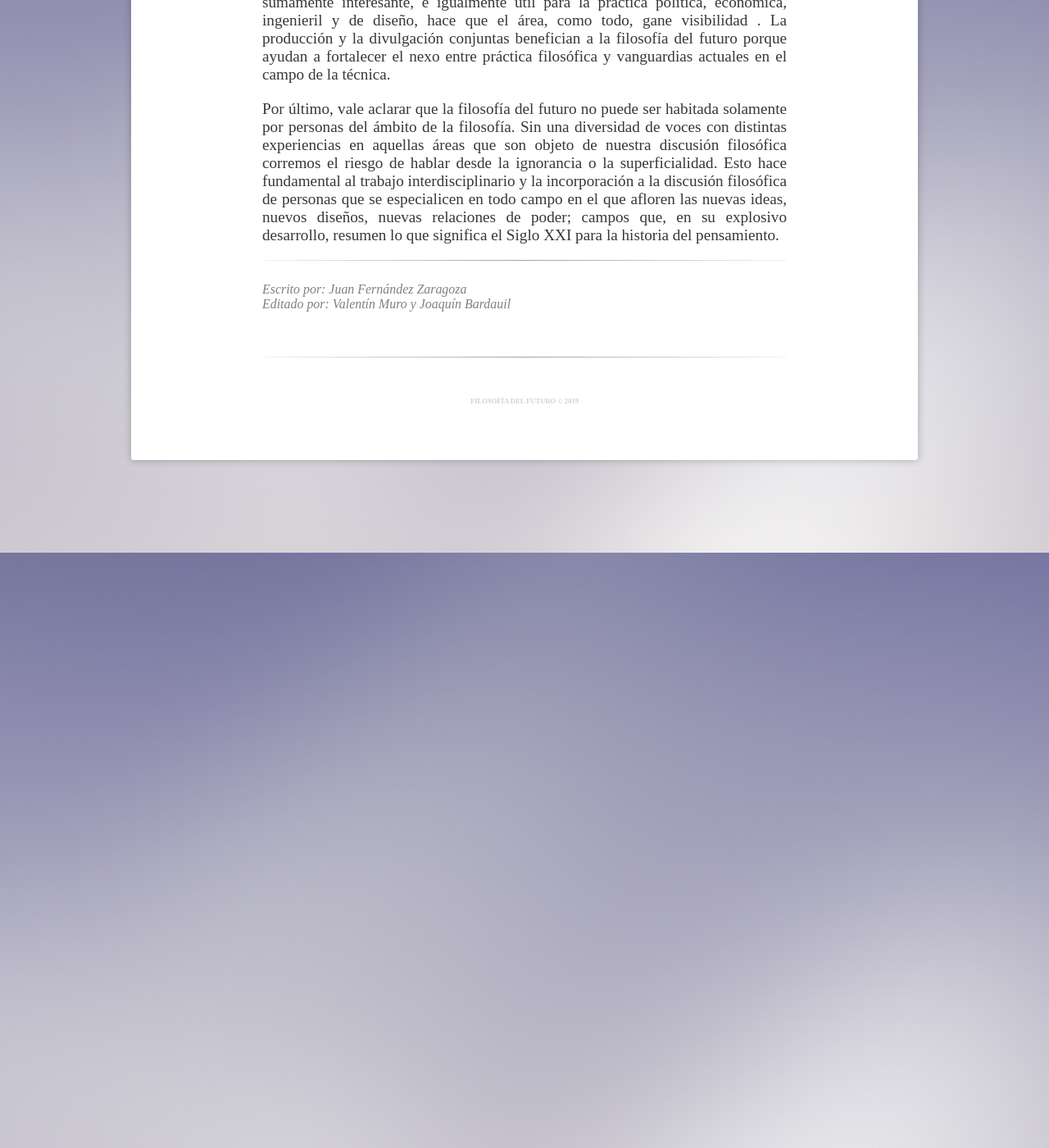
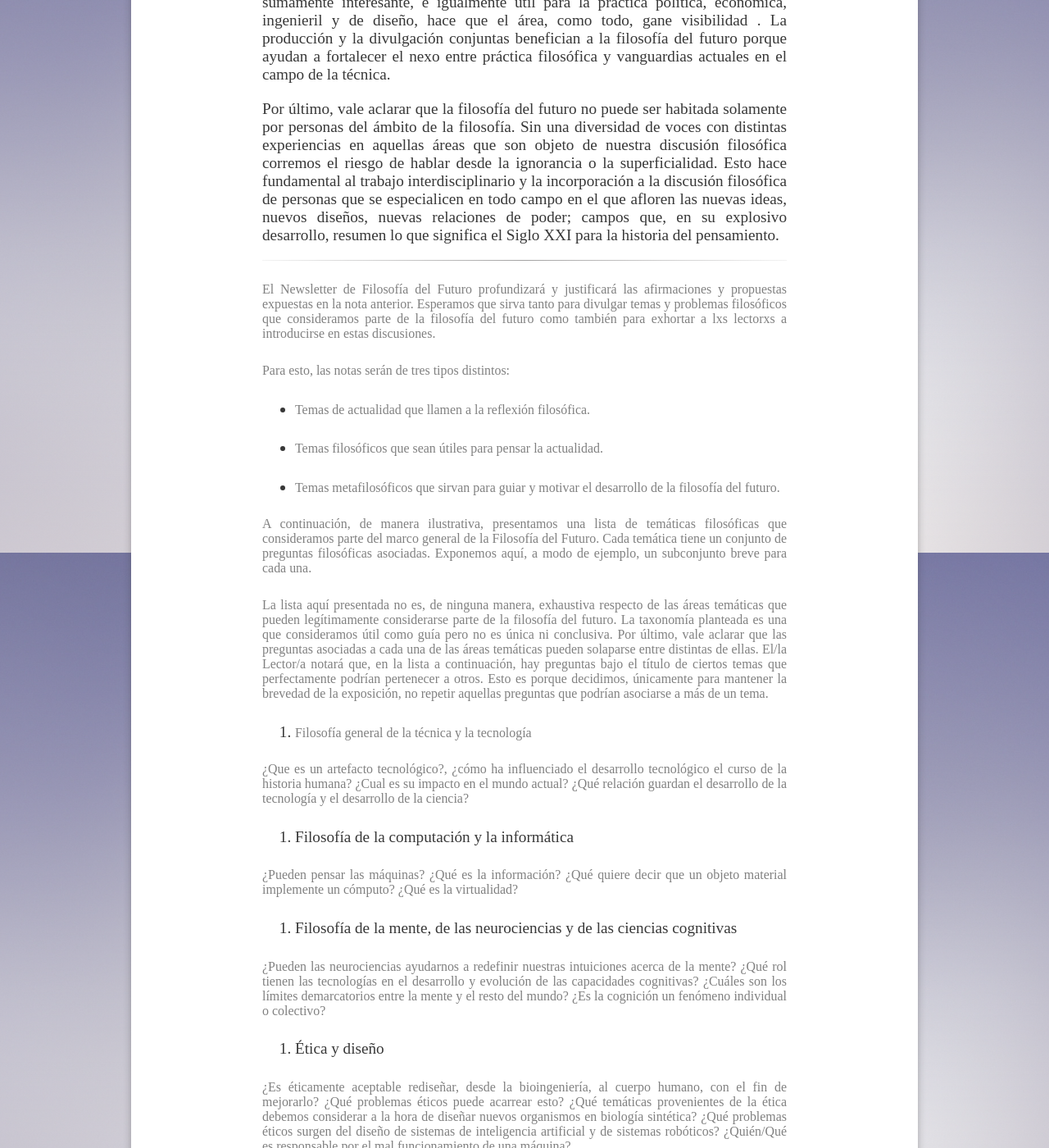
Before and after one commit to filosofiadelfuturo/filosofiadelfuturo.com, a Jekyll site: the page built from _posts/2019-09-21-porque-filosofia-y-futuro.md, in a window 1280 px wide and 1400 px high, scrolled down 2026 px. Shown: the whole window at 82% size. Built offline with Jekyll 4.4.1, drawn with Linux system fonts in a browser that asks for light colours; some of the changed text lies outside the part shown.

Commit message:
modifyng posts

```diff
--- a/_posts/2019-9-21-porque-filosofia-y-futuro.md
+++ b/_posts/2019-09-21-porque-filosofia-y-futuro.md
@@ -24,3 +24,48 @@ La filosofía del futuro es, a fin de cuentas, como la más antigua de las filos
 Hablar de “filosofía del futuro” beneficia al conjunto de las personas que se dedican a las distintas temáticas y problemas que se enmarcan en ese concepto. A partir de la labor conjunta y la inclusión de una variedad de miradas al discutir y analizar un mismo objeto de estudio, la comprensión del mismo se vuelve más completa. Además, mostrar que se trata de una corriente de trabajo sistemático, sumamente interesante, e igualmente útil para la práctica política, económica, ingenieril y de diseño, hace que el área, como todo, gane visibilidad . La producción y la divulgación conjuntas benefician a la filosofía del futuro porque ayudan a fortalecer el nexo entre práctica filosófica y vanguardias actuales en el campo de la técnica.
 
 Por último, vale aclarar que la filosofía del futuro no puede ser habitada solamente por personas del ámbito de la filosofía. Sin una diversidad de voces con distintas experiencias en aquellas áreas que son objeto de nuestra discusión filosófica corremos el riesgo de hablar desde la ignorancia o la superficialidad. Esto hace fundamental al trabajo interdisciplinario y la incorporación a la discusión filosófica de personas que se especialicen en todo campo en el que afloren las nuevas ideas, nuevos diseños, nuevas relaciones de poder; campos que, en su explosivo desarrollo, resumen lo que significa el Siglo XXI para la historia del pensamiento.
+
+---
+##### El Newsletter de Filosofía del Futuro profundizará y justificará las afirmaciones y propuestas expuestas en la nota anterior. Esperamos que sirva tanto para divulgar temas y problemas filosóficos que consideramos parte de la filosofía del futuro como también para exhortar a lxs lectorxs a introducirse en estas discusiones.
+
+##### Para esto, las notas serán de tres tipos distintos:
+
+* ##### Temas de actualidad que llamen a la reflexión filosófica.
+* ##### Temas filosóficos que sean útiles para pensar la actualidad.
+* ##### Temas metafilosóficos que sirvan para guiar y motivar el desarrollo de la filosofía del futuro.
+
+##### A continuación, de manera ilustrativa, presentamos una lista de temáticas filosóficas que consideramos parte del marco general de la Filosofía del Futuro. Cada temática tiene un conjunto de preguntas filosóficas asociadas. Exponemos aquí, a modo de ejemplo, un subconjunto breve para cada una.
+
+##### La lista aquí presentada no es, de ninguna manera, exhaustiva respecto de las áreas temáticas que pueden legítimamente considerarse parte de la filosofía del futuro. La taxonomía planteada es una que consideramos útil como guía pero no es única ni conclusiva. Por último, vale aclarar que las preguntas asociadas a cada una de las áreas temáticas pueden solaparse entre distintas de ellas. El/la Lector/a notará que, en la lista a continuación, hay preguntas bajo el título de ciertos temas que perfectamente podrían pertenecer a otros. Esto es porque decidimos, únicamente para mantener la brevedad de la exposición, no repetir aquellas preguntas que podrían asociarse a más de un tema.
+
+1. ##### Filosofía general de la técnica y la tecnología
+
+##### ¿Que es un artefacto tecnológico?, ¿cómo ha influenciado el desarrollo tecnológico el curso de la historia humana? ¿Cual es su impacto en el mundo actual? ¿Qué relación guardan el desarrollo de la tecnología y el desarrollo de la ciencia?
+
+2. Filosofía de la computación y la informática
+
+##### ¿Pueden pensar las máquinas? ¿Qué es la información? ¿Qué quiere decir que un objeto material implemente un cómputo? ¿Qué es la virtualidad?
+
+3. Filosofía de la mente, de las neurociencias y de las ciencias cognitivas
+
+##### ¿Pueden las neurociencias ayudarnos a redefinir nuestras intuiciones acerca de la mente? ¿Qué rol tienen las tecnologías en el desarrollo y evolución de las capacidades cognitivas? ¿Cuáles son los límites demarcatorios entre la mente y el resto del mundo? ¿Es la cognición un fenómeno individual o colectivo?
+
+4. Ética y diseño
+
+##### ¿Es éticamente aceptable rediseñar, desde la bioingeniería, al cuerpo humano, con el fin de mejorarlo? ¿Qué problemas éticos puede acarrear esto? ¿Qué temáticas provenientes de la ética debemos considerar a la hora de diseñar nuevos organismos en biología sintética? ¿Qué problemas éticos surgen del diseño de sistemas de inteligencia artificial y de sistemas robóticos? ¿Quién/Qué es responsable por el mal funcionamiento de una máquina?
+
+5. Tecnología y política
+
+##### ¿Bajo qué mecanismos opera el poder en la red digital? ¿Qué efectos tiene la actividad en línea en los conceptos de verdad y la construcción del sentido común? ¿Cómo afecta la automatización de tareas, tanto cognitivas como mecánicas en el modo en que se genera y distribuye la riqueza?
+
+6. Epistemología y conocimiento
+
+##### ¿Puede comprenderse la razón por la que una red neuronal compleja toma una decisión? ¿Cómo afirmar el conocimiento en el mundo del deep fake? ¿Qué relación tienen las redes sociales con la opinión de cada persona? ¿Es Internet una herramienta ventajosa para la ampliación del conocimiento o es una desventaja?
+
+7. Lógica aplicada
+
+##### ¿Podemos modelar el razonamiento con lógicas formales? ¿Cómo adquieren su significado los símbolos? ¿Puede la lógica servir como puente entre la inteligencia artificial y la humanidad? En el mundo de la computación, ¿Qué problemas pueden resolverse usando las computadoras, y qué problemas son irresolubles por ellas?
+
+8. Métodos filosóficos
+
+##### ¿Qué métodos surgidos del área de las ciencias y de la tecnología pueden ser útiles herramientas para la práctica filosófica? Aplicaciones filosóficas de teoría de grafos, teoría de juegos, sistemas complejos, modelos computacionales, ingeniería inversa etc.
```
